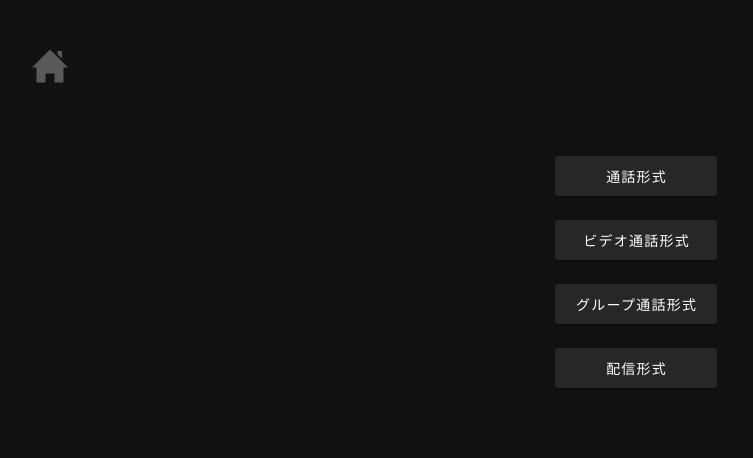
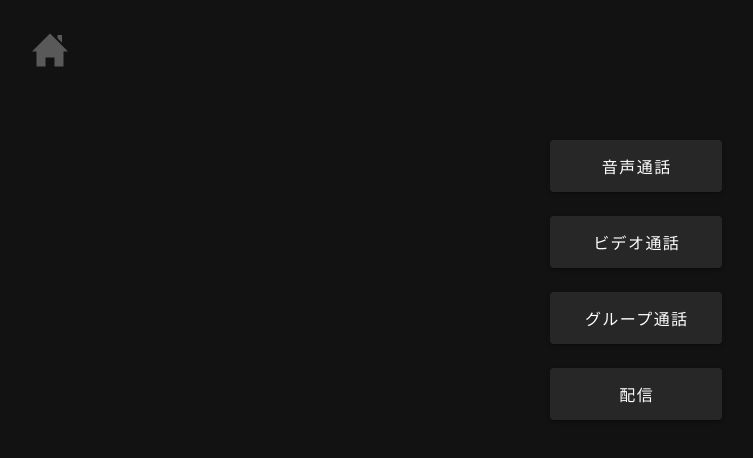
Before and after one commit to Wada-Kosuke/skyway-nuxt-ts, a Nuxt app: page / in a window 1280 px wide. Shown: the top 458 px of the page, without its empty margins (16-769 px from the left). Built offline with nearby package versions, Linux system fonts and the light colour scheme.

Commit message:
ボタン修正、ビデオ通話に自分のカメラ画面追加

```diff
--- a/assets/scss/common.scss
+++ b/assets/scss/common.scss
@@ -24,9 +24,9 @@
   }
 }
 
+// videoタグ最大幅
 .video {
-  width: 80%;
-  max-width: 80%;
+  width: 740px;
   margin: 0 auto 10px;
 
   > video {
@@ -34,7 +34,7 @@
   }
 }
 
-// 各要素共通
+// 各要素
 a {
   color: #fff !important;
 }
--- a/layouts/default.vue
+++ b/layouts/default.vue
@@ -1,6 +1,6 @@
 <template>
   <v-app dark>
-    <nuxt-link to="/" class="home ma-12">
+    <nuxt-link to="/" class="home ml-12 mt-8">
       <img src="/home.png" />
     </nuxt-link>
     <nuxt />
--- a/pages/index.vue
+++ b/pages/index.vue
@@ -1,9 +1,9 @@
 <template>
-  <div class="container">
+  <div class="container mt-12">
     <ul class="list d-flex flex-column justify-center">
       <li v-for="item in items" :key="item.url" class="my-3 item">
         <nuxt-link :to="item.url">
-          <v-btn class="py-5 px-4">{{item.text}}</v-btn>
+          <v-btn x-large>{{item.text}}</v-btn>
         </nuxt-link>
       </li>
     </ul>
@@ -27,19 +27,19 @@ export default Vue.extend({
     return {
       items: [
         {
-          text: "通話形式",
+          text: "音声通話",
           url: "/phone"
         },
         {
-          text: "ビデオ通話形式",
+          text: "ビデオ通話",
           url: "/video"
         },
         {
-          text: "グループ通話形式",
+          text: "グループ通話",
           url: "/"
         },
         {
-          text: "配信形式",
+          text: "配信",
           url: "/stream"
         }
       ]
@@ -50,7 +50,7 @@ export default Vue.extend({
 
 <style lang="scss" scoped>
 .container {
-  width: 210px;
+  width: 220px;
   margin: 0 auto;
 }
 
--- a/pages/phone.vue
+++ b/pages/phone.vue
@@ -2,8 +2,8 @@
   <div class="wrapper">
     <div class="main">
       <div v-if="role === Constants.ROLE_UNSELECT" class="mt-12 d-flex flex-column justify-center">
-        <v-btn @click="setRole(Constants.ROLE_CALLER)" class="mb-6">通話をかける</v-btn>
-        <v-btn @click="setRole(Constants.ROLE_RECEIVER)">通話を待つ</v-btn>
+        <v-btn x-large @click="setRole(Constants.ROLE_CALLER)" class="mb-6">通話をかける</v-btn>
+        <v-btn x-large @click="setRole(Constants.ROLE_RECEIVER)">通話を待つ</v-btn>
       </div>
       <div v-else class="d-flex flex-column align-center">
         <div class="text-sm-body-2 text--secondary mb-2">半角英数字で入力してください。</div>
@@ -22,8 +22,8 @@
             <input v-model="otherName" :disabled="isConnecting" type="text" />
           </div>
         </div>
-        <v-btn v-if="!isConnecting" @click="connect" x-large>接続</v-btn>
-        <v-btn v-else outlined @click="disconnect" x-large>切断</v-btn>
+        <v-btn v-if="!isConnecting" @click="connect" large>接続</v-btn>
+        <v-btn v-else outlined @click="disconnect" large>切断</v-btn>
         <div v-if="isConnecting" class="state mt-12">{{stateText}}</div>
       </div>
       <audio ref="audio" autoplay></audio>
--- a/pages/stream.vue
+++ b/pages/stream.vue
@@ -2,8 +2,8 @@
   <div class="wrapper">
     <div class="main">
       <div v-if="role === Constants.ROLE_UNSELECT" class="mt-12 d-flex flex-column justify-center">
-        <v-btn @click="setRole(Constants.ROLE_ROOM_CREATER)" class="mb-6">配信を開始する</v-btn>
-        <v-btn @click="setRole(Constants.ROLE_ROOM_PARTICIPANT)">視聴する</v-btn>
+        <v-btn x-large @click="setRole(Constants.ROLE_ROOM_CREATER)" class="mb-6">配信を開始する</v-btn>
+        <v-btn x-large @click="setRole(Constants.ROLE_ROOM_PARTICIPANT)">視聴する</v-btn>
       </div>
       <div v-else class="d-flex flex-column align-center mb-4">
         <div class="text-sm-body-2 text--secondary mb-2">半角英数字で入力してください。</div>
@@ -22,8 +22,8 @@
             <input v-model="streamName" :disabled="isConnecting" type="text" />
           </div>
         </div>
-        <v-btn v-if="!isConnecting" @click="connect" x-large>開始</v-btn>
-        <v-btn v-else outlined @click="disconnect" x-large>切断</v-btn>
+        <v-btn v-if="!isConnecting" @click="connect" large>開始</v-btn>
+        <v-btn v-else outlined @click="disconnect" large>切断</v-btn>
       </div>
       <div v-if="isConnecting" class="content d-flex mb-6">
         <div class="video">
--- a/pages/video.vue
+++ b/pages/video.vue
@@ -2,8 +2,8 @@
   <div class="wrapper">
     <div class="main">
       <div v-if="role === Constants.ROLE_UNSELECT" class="mt-12 d-flex flex-column justify-center">
-        <v-btn @click="setRole(Constants.ROLE_CALLER)" class="mb-6">通話をかける</v-btn>
-        <v-btn @click="setRole(Constants.ROLE_RECEIVER)">通話を待つ</v-btn>
+        <v-btn x-large @click="setRole(Constants.ROLE_CALLER)" class="mb-6">通話をかける</v-btn>
+        <v-btn x-large @click="setRole(Constants.ROLE_RECEIVER)">通話を待つ</v-btn>
       </div>
       <div v-else class="d-flex flex-column align-center">
         <div class="text-sm-body-2 text--secondary mb-2">半角英数字で入力してください。</div>
@@ -22,13 +22,14 @@
             <input v-model="otherName" :disabled="isConnecting" type="text" />
           </div>
         </div>
-        <v-btn v-if="!isConnecting" @click="connect" x-large>接続</v-btn>
-        <v-btn v-else outlined @click="disconnect" x-large>切断</v-btn>
-        <div v-if="isConnecting" class="state mt-12">{{stateText}}</div>
+        <v-btn v-if="!isConnecting" @click="connect" large>接続</v-btn>
+        <v-btn v-else outlined @click="disconnect" large>切断</v-btn>
+        <div v-if="isConnecting" class="state mt-6 mb-3">{{stateText}}</div>
       </div>
     </div>
     <div v-if="isConnecting" class="video">
-      <video ref="video" autoplay playsinline></video>
+      <video ref="otherVideo" class="other-video" autoplay></video>
+      <video ref="myVideo" class="my-video" autoplay></video>
     </div>
   </div>
 </template>
@@ -76,7 +77,6 @@ export default Vue.extend({
           Utils.checkName(this.myName, "自分の名前") &&
           Utils.checkName(this.otherName, "相手の名前")
         ) {
-          this.isConnecting = true;
           this.peer = new Peer(this.myName, {
             key: this.$config.SKYWAY_API_KEY,
             debug: 3
@@ -84,6 +84,7 @@ export default Vue.extend({
           this.checkPeer(this.peer);
           this.peer.on("open", async () => {
             if (this.peer) {
+              this.isConnecting = true;
               await this.setMyStream();
               const call = this.peer.call(this.otherName, this.localStream);
               call.on("stream", (stream: MediaStream) => {
@@ -96,13 +97,13 @@ export default Vue.extend({
       } else if (this.role == Constants.ROLE_RECEIVER) {
         // 着信側
         if (Utils.checkName(this.myName, "自分の名前")) {
-          this.isConnecting = true;
           this.peer = new Peer(this.myName, {
             key: this.$config.SKYWAY_API_KEY,
             debug: 3
           });
           this.checkPeer(this.peer);
           this.peer.on("open", async () => {
+            this.isConnecting = true;
             await this.setMyStream();
             if (this.peer) {
               this.peer.on("call", (call: MediaConnection) => {
@@ -119,13 +120,16 @@ export default Vue.extend({
       }
     },
     async setMyStream() {
-      this.localStream = await navigator.mediaDevices.getUserMedia({
+      const stream = await navigator.mediaDevices.getUserMedia({
         audio: true,
         video: true
       });
+      const myVideo = this.$refs.myVideo as HTMLMediaElement;
+      myVideo.srcObject = stream;
+      this.localStream = stream;
     },
     playOtherStream(stream: MediaStream) {
-      const video = this.$refs.video as HTMLMediaElement;
+      const video = this.$refs.otherVideo as HTMLMediaElement;
       video.srcObject = stream;
       this.state = Constants.STATE_CONNECTED;
     },
@@ -169,3 +173,16 @@ export default Vue.extend({
   }
 });
 </script>
+
+<style lang="scss" scoped>
+.video {
+  position: relative;
+
+  > .my-video {
+    width: 200px;
+    position: absolute;
+    top: 0;
+    right: 0;
+  }
+}
+</style>
```
